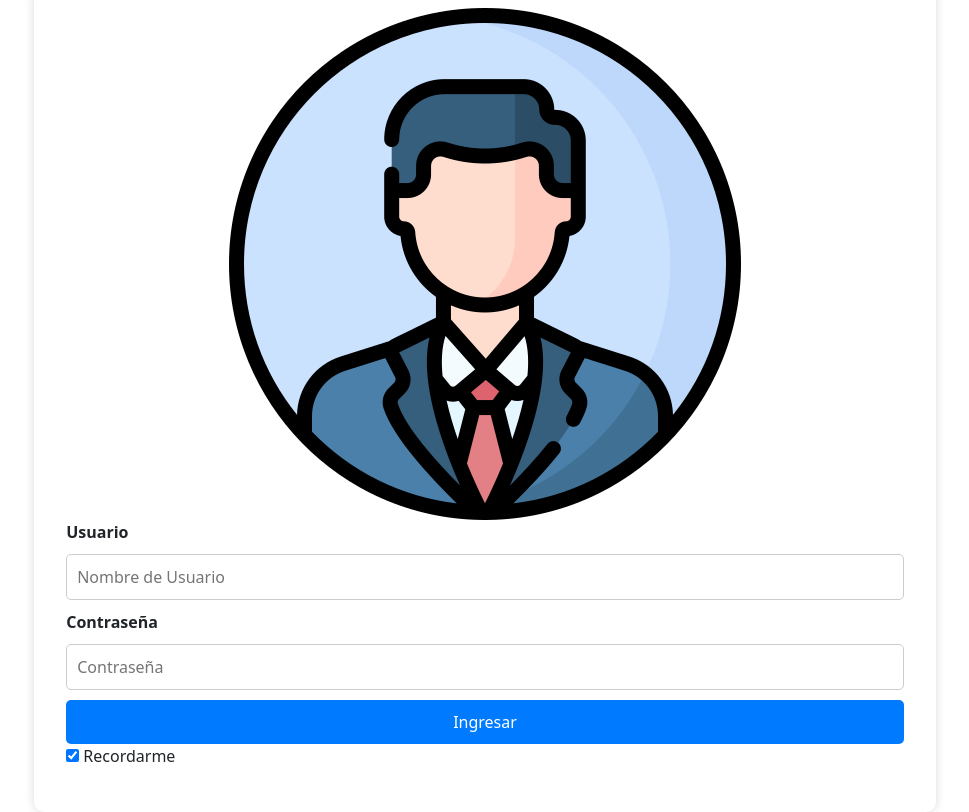
After one commit to Wachitugo/arqui, a Django app: page /login/ in a window 1280 px wide. The commit adds this page. Shown: the whole page, without its empty margins (155-1124 px from the left). Run offline with Django 4.2, Linux system fonts and the light colour scheme.

Commit message:
tengo miedo

```diff
--- a/Casino/static/js/login.js
+++ b/Casino/static/js/login.js
@@ -1,58 +1,49 @@
+function entrar() {
+  var username = document.getElementById('nom').value;
+  var password = document.getElementById('con').value;
 
-function entrar() {
-  event.preventDefault();
+  // Obtén el token CSRF de la cookie
+  var csrftoken = getCookie('csrftoken');
 
+  $.ajax({
+    url: '/login/',
+    method: 'POST',
+    headers: {
+      'X-CSRFToken': csrftoken
+    },
+    data: {
+      username: username,
+      password: password
+    },
+    success: function(response) {
+      if (response.success) {
+        alert('Inicio de sesión exitoso');
+        window.location.href = '/';
+        if (response.isAdmin) {  // Si el usuario es un administrador
+          var adminButton = document.getElementById('adminButton');
+          if (adminButton) {  // Si el botón de administración existe
+            adminButton.style.display = 'block';  // Muestra el botón de administración
+          }
+        }
+      } else {
+        alert(response.error);  // Muestra el error si la respuesta no es exitosa
+      }
+    }
+  });
+}
 
-  var modal = document.getElementById('cuadro');
-  var nom = document.getElementById('nom').value
-  var con = document.getElementById('con').value
-
-  if (modal && nom === "admin" && con === "admin" ) {
-      var admin = 1
-      modal.style.display = "none";
-      var btnAdministrar = document.getElementById('btnAdministrar');
-      if (btnAdministrar) {
-          btnAdministrar.disabled = false;
+// Función para obtener una cookie por su nombre
+function getCookie(name) {
+  var cookieValue = null;
+  if (document.cookie && document.cookie !== '') {
+    var cookies = document.cookie.split(';');
+    for (var i = 0; i < cookies.length; i++) {
+      var cookie = jQuery.trim(cookies[i]);
+      if (cookie.substring(0, name.length + 1) === (name + '=')) {
+        cookieValue = decodeURIComponent(cookie.substring(name.length + 1));
+        break;
       }
-  else if (modal && nom1 === "admin" && con1 === "admin") {
-    modal.style.display = "none";
-    var btnAdministrar = document.getElementById('btnAdministrar');
-    if (btnAdministrar) {
-      btnAdministrar.disabled = false;
     }
   }
-  else if (modal) {
-      var admin = 0
-      modal.style.display = "none";
-      var btnAdministrar = document.getElementById('btnAdministrar');
-      if (btnAdministrar) {
-          btnAdministrar.disabled = true;
-      }
-  }
-}}
-
-
-
-window.onload = function() {
-    var modal = document.getElementById("cuadro");
-
-    // Comprobar si el modal ya se ha mostrado anteriormente
-    var modalShown = sessionStorage.getItem("modalShown");
-
-    if (!modalShown) {
-        // Mostrar el modal si no se ha mostrado anteriormente
-        modal.style.display = "block";
-        sessionStorage.setItem("modalShown", true);
-    }
-    const urlParams = new URLSearchParams(window.location.search);
-    const nom1 = urlParams.get('nom');
-    const con1 = urlParams.get('con');
-
-    if (nom1 === 'admin' && con1 === 'admin') {
-      var btnAdministrar = document.getElementById('btnAdministrar');
-      if (btnAdministrar) {
-        btnAdministrar.disabled = false;
-      }
-    }
-
+  return cookieValue;
 }
--- /dev/null
+++ b/Casino/static/styles/estilosLogin.css
@@ -0,0 +1,54 @@
+body {
+    display: flex;
+    justify-content: center;
+    align-items: center;
+    height: 100vh;
+    background-color: #f0f0f0;
+  }
+
+  #formm {
+    background-color: white;
+    padding: 20px;
+    border-radius: 10px;
+    box-shadow: 0px 0px 10px 0px rgba(0,0,0,0.15);
+    width: 300px;
+    box-sizing: border-box;
+  }
+
+  #formm .container {
+    width: 100%;
+  }
+
+  #formm .container input[type="text"],
+  #formm .container input[type="password"] {
+    width: 100%;
+    padding: 10px;
+    margin-bottom: 10px;
+    border-radius: 5px;
+    border: 1px solid #ccc;
+  }
+
+  #formm .container button {
+    width: 100%;
+    padding: 10px;
+    border: none;
+    background-color: #007BFF;
+    color: white;
+    border-radius: 5px;
+  }
+
+  #formm .container button:hover {
+    background-color: #0056b3;
+  }
+
+  #formm .container label {
+    margin-bottom: 10px;
+  }
+
+  #formm .container input[type="checkbox"] {
+    margin-bottom: 20px;
+  }
+  #formm .imagen {
+    display: flex;
+    justify-content: center;
+  }
--- /dev/null
+++ b/Casino/templates/login.html
@@ -0,0 +1,39 @@
+<!DOCTYPE html>
+{% load static %}
+<html lang="es-CL">
+<head>
+    <meta charset="UTF-8">
+    <meta http-equiv="X-UA-Compatible" content="IE=edge">
+    <meta name="viewport" content="width=device-width, initial-scale=1.0">
+    <meta name="author" content=" Andres silva - Benjamín Ruiz - Andrus Maldonado" />
+    <meta name="description" content="La pagina oficial del casino del duoc algo nunca antes visto la comidita duocana es la mejor que ricooooooooo">
+    <title>Login</title>
+    <link rel="icon" type="image/png" href="{% static 'images/logo.jpg' %}">
+    <link rel="stylesheet" href="{% static 'styles/estilosLogin.css' %}">
+    <link rel="stylesheet" href="https://cdnjs.cloudflare.com/ajax/libs/font-awesome/5.15.3/css/all.min.css">
+    <link href="https://cdn.jsdelivr.net/npm/bootstrap@5.0.2/dist/css/bootstrap.min.css" rel="stylesheet"
+    integrity="sha384-EVSTQN3/azprG1Anm3QDgpJLIm9Nao0Yz1ztcQTwFspd3yD65VohhpuuCOmLASjC" crossorigin="anonymous">
+    <script src="https://code.jquery.com/jquery-3.6.4.min.js" integrity="sha256-oP6HI9z1XaZNBrJURtCoUT5SUnxFr8s3BzRl+cbzUq8=" crossorigin="anonymous"></script>
+    <script src="{% static 'js/login.js' %}"></script>
+</head>
+<body>
+    <section name="LOGIN DE LA PAGINA">
+        <form id="formm"  style="width: 901.6px;">
+        {% csrf_token %}
+          <div class="imagen">
+            <img src="{% static 'images/perfil_incongito.png' %}" alt="Avatar" class="avatar">
+          </div>
+          <div class="container" id="formulario">
+            <label for="uname"><b>Usuario</b></label>
+            <input type="text" placeholder="Nombre de Usuario" name="uname" autocomplete="off" id="nom" required>
+            <label for="contra"><b>Contraseña</b></label>
+            <input type="password" placeholder="Contraseña" name="contra" autocomplete="off" id="con" required>
+            <button type="button" id="btn_entrar" onclick="entrar()">Ingresar</button>
+            <label>
+              <input type="checkbox" checked="checked" name="remember"> Recordarme
+            </label>
+          </div>
+        </form>
+      </section>
+</body>
+</html>
--- a/Casino/urls.py
+++ b/Casino/urls.py
@@ -1,12 +1,17 @@
 from django.db import models
 from django.urls import path
 from . import views
+from django.contrib.auth import views as auth_views
+
 
 app_name = 'Casino'
 urlpatterns= [
     path('', views.index, name='index'),
+    path('login/', views.login, name='login'),
+    path('logout/', auth_views.LogoutView.as_view(), name='logout'),
     path("productos/", views.menu, name='menu'),
     path('servicios/', views.mi_perfil, name='mi_perfil'),
+    path("registro/", views.registro, name='registro'),
     path('producto/<str:id_producto>/', views.somos, name='producto'),
     path("agendar_servicios/<str:id_servicio>/", views.soporte, name='agendar_servicios'),
 
--- a/Casino/views.py
+++ b/Casino/views.py
@@ -1,13 +1,54 @@
 from django.shortcuts import render, redirect
-from usuarios.models import USUARIO
+from mecanico.models import Usuario
 from mecanico.models import Producto
 from mecanico.models import Servicio
-from django.http import JsonResponse
+from django.http import JsonResponse, HttpResponse
 from django.views.decorators.csrf import csrf_exempt
 import json
 from django.shortcuts import get_object_or_404
+from django.contrib.auth import authenticate, login as auth_login
+from django.contrib.auth import logout
+from django.shortcuts import redirect
+from django.contrib.auth.models import User
+
+
 def index(request):
     return render(request, 'index.html')
+
+from django.shortcuts import render
+
+def login(request):
+    if request.method == 'POST':
+        username = request.POST.get('username')
+        password = request.POST.get('password')
+
+        if username is None or password is None:
+            return JsonResponse({'success': False, 'error': 'Falta nombre de usuario o contraseña'})
+
+        try:
+            usuario = Usuario.objects.get(NOM_USUARIO=username)
+            if password == usuario.CONTRASENA:  # Compara las contraseñas directamente
+                # Crea una instancia del modelo User de Django si no existe
+                user, created = User.objects.get_or_create(username=username)
+                if created:
+                    user.set_unusable_password()  # Establece la contraseña como no utilizable
+                    if username == 'admin':  # Si el nombre de usuario es 'admin'
+                        user.is_superuser = True  # Haz que el usuario sea un superusuario
+                    user.save()
+                # Inicia sesión directamente con el usuario Django
+                auth_login(request, user)
+                return JsonResponse({'success': True, 'isAdmin': user.is_superuser})  # Comprueba si el usuario es un superusuario
+            return JsonResponse({'success': False, 'error': 'Nombre de usuario o contraseña incorrectos'})
+        except Usuario.DoesNotExist:
+            return JsonResponse({'success': False, 'error': 'Nombre de usuario o contraseña incorrectos'})
+    elif request.method == 'GET':
+        return render(request, 'login.html')  # reemplaza 'login.html' con la plantilla de tu página de inicio de sesión
+    else:
+        return JsonResponse({'success': False, 'error': 'Método no permitido'})
+
+def logout_view(request):
+    logout(request)
+    return redirect('/')
 
 def menu(request):
     productos = Producto.objects.all()
@@ -18,9 +59,15 @@ def mi_perfil(request):
     servicios = Servicio.objects.all()
     return render(request, 'mi_perfil.html', {'servicios': servicios})
 
+def registro(request):
+    return render(request, 'registro.html')
+
 
 def soporte(request, id_servicio):
-    return render(request, 'soporte.html', {'id_servicio': id_servicio})
+    servicio = get_object_or_404(Servicio, ID_SERVICIO=id_servicio)
+    todos_productos = Producto.objects.all()[:9]  # Obtén 9 productos
+    productos_grupos = zip(*[iter(todos_productos)]*3)
+    return render(request, 'soporte.html', {'servicio': servicio,'productos_grupos': productos_grupos})
 
 
 def somos(request, id_producto):
--- a/CasinoDUOC/settings.py
+++ b/CasinoDUOC/settings.py
@@ -82,7 +82,7 @@ DATABASES = {
         'ENGINE': 'django.db.backends.mysql',
         'NAME': 'mecanico',
         'USER':'root',
-        'PASSWORD':'1234567',
+        'PASSWORD':'1234',
         'HOST':'localhost',
         'PORT':'3306'
     }
```
Also changed, not shown: Casino/static/styles/estilosRegistro.css (added, +45 -0 lines), Casino/templates/index.html (+32 -5 lines), Casino/templates/registro.html (added, +27 -0 lines), Casino/templates/soporte.html (+66 -0 lines), imagenes/muchos-mecanicos.webp (added).
